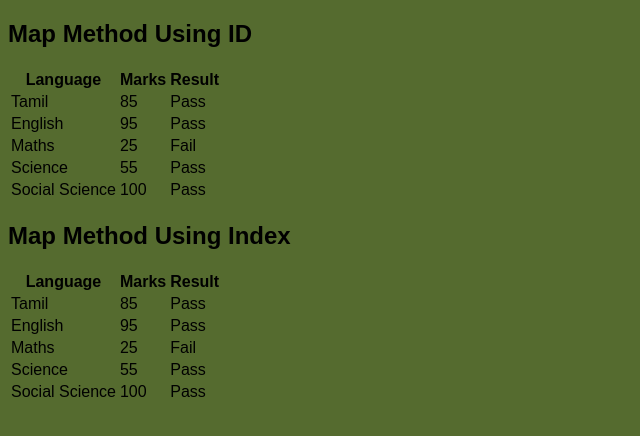
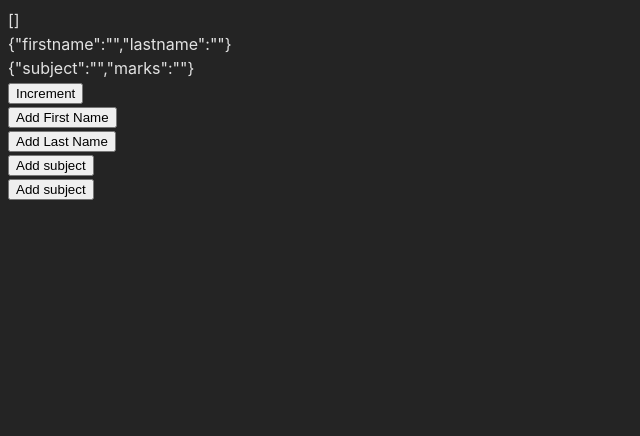
Before and after one commit to HarisankarA/React, a React (Vite) app in the folder New batch/react-app/: page / in a window 1280 px wide. Shown: the top 436 px of the page, without its empty margins (0-640 px from the left). Built offline with nearby package versions, Linux system fonts and the light colour scheme.

Commit message:
update on 04/03/2024

```diff
--- a/New batch/react-app/src/App.css
+++ b/New batch/react-app/src/App.css
@@ -1,4 +1,5 @@
-body {
+/* body {
     font-family: sans-serif;
-    background-color: darkolivegreen;
-}
+    background-color: black;
+    color: white;
+} */
--- a/New batch/react-app/src/components/NormalRenderings.jsx
+++ b/New batch/react-app/src/components/NormalRenderings.jsx
@@ -10,6 +10,7 @@ import ShortCircuit from './ifElse/ShortCircuit'
 import UseState from './Hooks/UseState'
 import UseStateFunction from './Hooks/UseStateFunction'
 import Mapmethod from './mapMethod/Mapmethod'
+import Task1 from './Tasks/Task1'
 
 
 
@@ -28,7 +29,8 @@ const NormalRenderings = () => {
             <ShortCircuit></ShortCircuit> */}
             {/* <UseState></UseState> */}
             {/* <UseStateFunction></UseStateFunction> */}
-            <Mapmethod></Mapmethod>
+            {/* <Mapmethod></Mapmethod> */}
+            <Task1></Task1>
 
 
         </div>
--- /dev/null
+++ b/New batch/react-app/src/components/Tasks/Task1.jsx
@@ -0,0 +1,66 @@
+import React, { useEffect, useState } from 'react'
+
+const Task1 = () => {
+
+    const [count, setCount] = useState([]) //Array
+
+    const [persondetails, setPersondetails] = useState({                         //Object
+        firstname :"",
+        lastname:""
+    })
+
+    const [results, setResults] = useState({
+
+        subject:"",
+        marks:""
+    })
+
+    const Incrementer = () => {
+
+        setCount([...count, 1])
+
+    }
+
+    const updateFirstname = () => {
+
+        setPersondetails ({...persondetails, firstname: "Harisankar"})
+
+    }
+
+    const updatLastname = () => {
+
+        setPersondetails ({...persondetails, lastname: "Arumugam"})
+
+    }
+
+    const updateSubject = () => {
+
+        setResults ({...results, subject: "Tamil"})
+    }
+
+    const updateMarks = () => {
+
+        setResults ({...results, marks:"100"})
+    }
+
+    return (
+
+        <div>
+
+            {JSON.stringify(count)} <br />
+            {JSON.stringify(persondetails)} <br />
+            {JSON.stringify(results)} <br />
+
+            <button onClick={() => Incrementer()}>Increment</button>  <br />
+
+            <button onClick={() => updateFirstname()}>Add First Name</button> <br />
+            <button onClick={() => updatLastname()} >Add Last Name</button><br />
+
+            <button onClick={updateSubject} >Add subject</button><br />
+            <button onClick={updateMarks} >Add subject</button><br />
+
+        </div>
+    )
+}
+
+export default Task1
--- a/New batch/react-app/src/index.css
+++ b/New batch/react-app/src/index.css
@@ -0,0 +1,14 @@
+:root {
+    font-family: Inter, system-ui, Avenir, Helvetica, Arial, sans-serif;
+    line-height: 1.5;
+    font-weight: 400;
+
+    color-scheme: light dark;
+    color: rgba(255, 255, 255, 0.87);
+    background-color: #242424;
+
+    font-synthesis: none;
+    text-rendering: optimizeLegibility;
+    -webkit-font-smoothing: antialiased;
+    -moz-osx-font-smoothing: grayscale;
+  }
```
